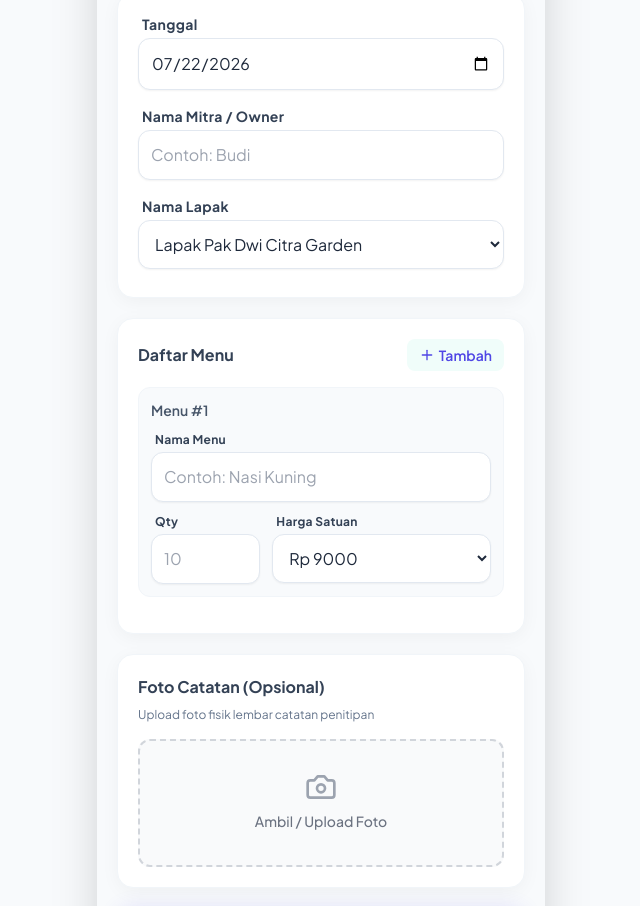
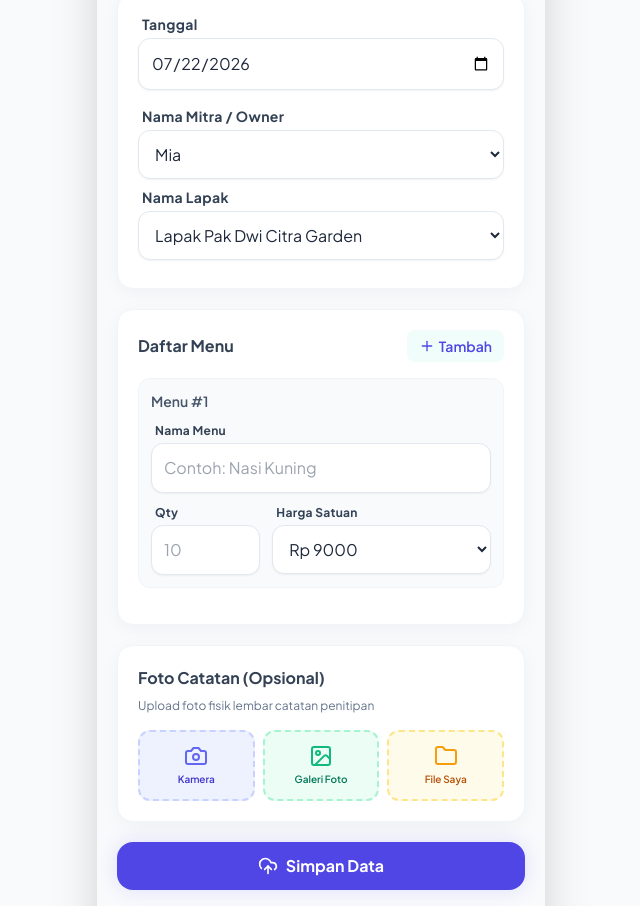
Before and after one commit to adisety4/usaha-sarapan-pagi-app, a React (Vite) app: page /kirim in a window 1280 px wide. Shown: the part 240-1146 px from the top of the page, without its empty margins (319-959 px from the left). Built offline with nearby package versions, Linux system fonts and the light colour scheme.

Commit message:
Add files via upload

```diff
--- a/src/pages/KirimMakanan.jsx
+++ b/src/pages/KirimMakanan.jsx
@@ -1,7 +1,13 @@
 import React, { useState } from 'react';
 import { useNavigate } from 'react-router-dom';
-import { ArrowLeft, Plus, Trash2, Camera, UploadCloud } from 'lucide-react';
+import { ArrowLeft, Plus, Trash2, Camera, UploadCloud, Image as ImageIcon, Folder } from 'lucide-react';
 import Spinner from '../components/Spinner';
+
+const MITRA_OPTIONS = [
+  "Mia",
+  "Sunarsih",
+  "Lainnya..."
+];
 
 const LAPAK_OPTIONS = [
   "Lapak Pak Dwi Citra Garden",
@@ -30,7 +36,8 @@ export default function KirimMakanan() {
 
   const [formData, setFormData] = useState({
     tanggal: new Date().toISOString().split('T')[0],
-    mitra: '',
+    mitra: MITRA_OPTIONS[0],
+    mitraLainnya: '',
     lapak: LAPAK_OPTIONS[0],
     lapakLainnya: '', // Jika lapak 'other'
     fotoBase64: ''
@@ -71,6 +78,7 @@ export default function KirimMakanan() {
 
     // Tentukan nilai final yang akan dikirim (apakah dari dropdown atau isian manual 'other')
     const finalLapak = formData.lapak === 'other' ? formData.lapakLainnya : formData.lapak;
+    const finalMitra = formData.mitra === 'Lainnya...' ? formData.mitraLainnya : formData.mitra;
 
     // Format menus agar mengambil harga final
     const finalMenus = menus.map(m => ({
@@ -83,7 +91,7 @@ export default function KirimMakanan() {
       const payload = {
         action: 'kirim',
         tanggal: formData.tanggal,
-        mitra: formData.mitra,
+        mitra: finalMitra,
         lapak: finalLapak,
         menus: finalMenus
       };
@@ -135,7 +143,20 @@ export default function KirimMakanan() {
           <input type="date" required className="input-field mb-4" value={formData.tanggal} onChange={(e) => setFormData({...formData, tanggal: e.target.value})} />
 
           <label className="label-text">Nama Mitra / Owner</label>
-          <input type="text" required placeholder="Contoh: Budi" className="input-field mb-4" value={formData.mitra} onChange={(e) => setFormData({...formData, mitra: e.target.value})} />
+          <select
+            className="input-field bg-white mb-2"
+            value={formData.mitra}
+            onChange={(e) => setFormData({...formData, mitra: e.target.value})}
+          >
+            {MITRA_OPTIONS.map((m, i) => (
+              <option key={i} value={m}>{m}</option>
+            ))}
+          </select>
+          {formData.mitra === 'Lainnya...' && (
+            <div className="mt-2 mb-4 animate-fade-in">
+              <input type="text" required placeholder="Ketik nama mitra..." className="input-field border-indigo-300 focus:ring-indigo-500" value={formData.mitraLainnya} onChange={(e) => setFormData({...formData, mitraLainnya: e.target.value})} />
+            </div>
+          )}
 
           <label className="label-text">Nama Lapak</label>
           <select
@@ -214,19 +235,32 @@ export default function KirimMakanan() {
           <h3 className="font-bold text-slate-700 mb-2">Foto Catatan (Opsional)</h3>
           <p className="text-xs text-slate-500 mb-4">Upload foto fisik lembar catatan penitipan</p>
 
-          <label className="flex flex-col items-center justify-center w-full h-32 border-2 border-dashed border-gray-300 rounded-xl cursor-pointer bg-gray-50 hover:bg-gray-100 transition-colors">
-            <div className="flex flex-col items-center justify-center pt-5 pb-6">
-              {formData.fotoBase64 ? (
-                <img src={formData.fotoBase64} alt="Preview" className="h-24 object-contain rounded" />
-              ) : (
-                <>
-                  <Camera className="w-8 h-8 text-gray-400 mb-2" />
-                  <p className="text-sm text-gray-500 font-medium">Ambil / Upload Foto</p>
-                </>
-              )}
+          {formData.fotoBase64 ? (
+             <div className="relative mb-4">
+               <img src={formData.fotoBase64} alt="Preview" className="w-full h-40 object-contain rounded-xl border border-gray-200 bg-gray-50" />
+               <button type="button" onClick={() => setFormData({...formData, fotoBase64: ''})} className="absolute top-2 right-2 p-2 bg-red-500 text-white rounded-full shadow-lg hover:bg-red-600">
+                 <Trash2 className="w-4 h-4" />
+               </button>
+             </div>
+          ) : (
+            <div className="grid grid-cols-3 gap-2">
+              <label className="flex flex-col items-center justify-center p-3 border-2 border-dashed border-indigo-200 rounded-xl cursor-pointer bg-indigo-50 hover:bg-indigo-100 transition-colors">
+                <Camera className="w-6 h-6 text-indigo-500 mb-1" />
+                <span className="text-[10px] font-semibold text-indigo-700">Kamera</span>
+                <input type="file" accept="image/*" capture="environment" className="hidden" onChange={handlePhotoUpload} />
+              </label>
+              <label className="flex flex-col items-center justify-center p-3 border-2 border-dashed border-emerald-200 rounded-xl cursor-pointer bg-emerald-50 hover:bg-emerald-100 transition-colors">
+                <ImageIcon className="w-6 h-6 text-emerald-500 mb-1" />
+                <span className="text-[10px] font-semibold text-emerald-700">Galeri Foto</span>
+                <input type="file" accept="image/*" className="hidden" onChange={handlePhotoUpload} />
+              </label>
+              <label className="flex flex-col items-center justify-center p-3 border-2 border-dashed border-amber-200 rounded-xl cursor-pointer bg-amber-50 hover:bg-amber-100 transition-colors">
+                <Folder className="w-6 h-6 text-amber-500 mb-1" />
+                <span className="text-[10px] font-semibold text-amber-700">File Saya</span>
+                <input type="file" className="hidden" onChange={handlePhotoUpload} />
+              </label>
             </div>
-            <input type="file" accept="image/*" className="hidden" onChange={handlePhotoUpload} />
-          </label>
+          )}
         </div>
 
         <button type="submit" disabled={loading} className="btn-primary mt-6">
--- a/src/pages/SisaMakanan.jsx
+++ b/src/pages/SisaMakanan.jsx
@@ -1,6 +1,6 @@
 import React, { useState } from 'react';
 import { useNavigate } from 'react-router-dom';
-import { ArrowLeft, Plus, Trash2, Camera, UploadCloud } from 'lucide-react';
+import { ArrowLeft, Plus, Trash2, Camera, UploadCloud, Image as ImageIcon, Folder } from 'lucide-react';
 import Spinner from '../components/Spinner';
 
 const LAPAK_OPTIONS = [
@@ -165,19 +165,32 @@ export default function SisaMakanan() {
           <h3 className="font-bold text-slate-700 mb-2">Foto Bukti (Opsional)</h3>
           <p className="text-xs text-slate-500 mb-4">Upload foto kondisi sisa makanan di akhir hari</p>
 
-          <label className="flex flex-col items-center justify-center w-full h-32 border-2 border-dashed border-gray-300 rounded-xl cursor-pointer bg-gray-50 hover:bg-gray-100 transition-colors">
-            <div className="flex flex-col items-center justify-center pt-5 pb-6">
-              {formData.fotoBase64 ? (
-                <img src={formData.fotoBase64} alt="Preview" className="h-24 object-contain rounded" />
-              ) : (
-                <>
-                  <Camera className="w-8 h-8 text-gray-400 mb-2" />
-                  <p className="text-sm text-gray-500 font-medium">Ambil / Upload Foto</p>
-                </>
-              )}
+          {formData.fotoBase64 ? (
+             <div className="relative mb-4">
+               <img src={formData.fotoBase64} alt="Preview" className="w-full h-40 object-contain rounded-xl border border-gray-200 bg-gray-50" />
+               <button type="button" onClick={() => setFormData({...formData, fotoBase64: ''})} className="absolute top-2 right-2 p-2 bg-red-500 text-white rounded-full shadow-lg hover:bg-red-600">
+                 <Trash2 className="w-4 h-4" />
+               </button>
+             </div>
+          ) : (
+            <div className="grid grid-cols-3 gap-2">
+              <label className="flex flex-col items-center justify-center p-3 border-2 border-dashed border-indigo-200 rounded-xl cursor-pointer bg-indigo-50 hover:bg-indigo-100 transition-colors">
+                <Camera className="w-6 h-6 text-indigo-500 mb-1" />
+                <span className="text-[10px] font-semibold text-indigo-700">Kamera</span>
+                <input type="file" accept="image/*" capture="environment" className="hidden" onChange={handlePhotoUpload} />
+              </label>
+              <label className="flex flex-col items-center justify-center p-3 border-2 border-dashed border-emerald-200 rounded-xl cursor-pointer bg-emerald-50 hover:bg-emerald-100 transition-colors">
+                <ImageIcon className="w-6 h-6 text-emerald-500 mb-1" />
+                <span className="text-[10px] font-semibold text-emerald-700">Galeri Foto</span>
+                <input type="file" accept="image/*" className="hidden" onChange={handlePhotoUpload} />
+              </label>
+              <label className="flex flex-col items-center justify-center p-3 border-2 border-dashed border-amber-200 rounded-xl cursor-pointer bg-amber-50 hover:bg-amber-100 transition-colors">
+                <Folder className="w-6 h-6 text-amber-500 mb-1" />
+                <span className="text-[10px] font-semibold text-amber-700">File Saya</span>
+                <input type="file" className="hidden" onChange={handlePhotoUpload} />
+              </label>
             </div>
-            <input type="file" accept="image/*" className="hidden" onChange={handlePhotoUpload} />
-          </label>
+          )}
         </div>
 
         <button type="submit" disabled={loading} className="btn-primary mt-6">
```
